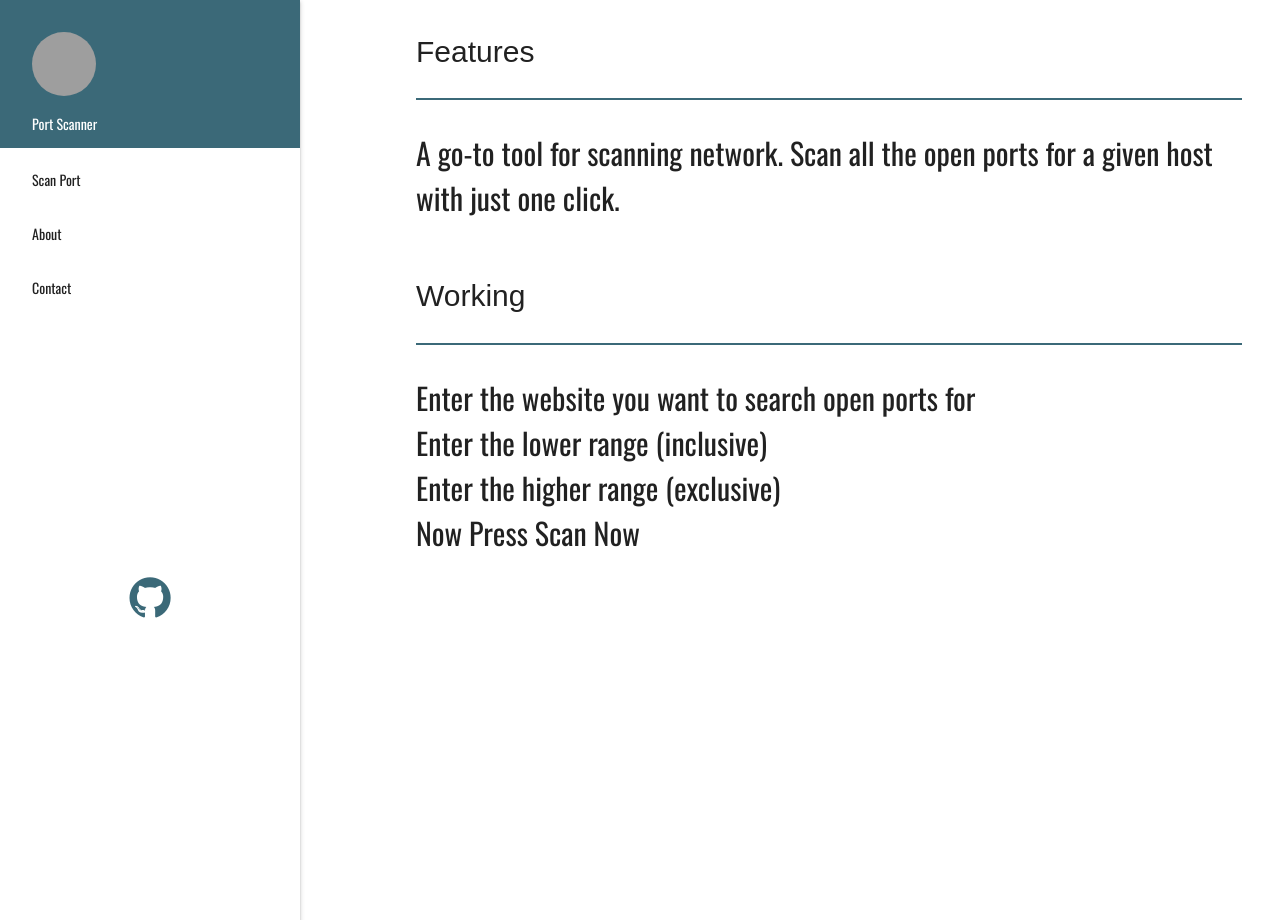
After one commit to vinitshahdeo/PortScanner, a Flask app: page /about in a window 1280 px wide. The commit adds this page. Run offline with Flask 2, Linux system fonts and the light colour scheme; some web fonts are replaced; grey boxes are pictures that could not be loaded.

Commit message:
added about.html

```diff
--- a/src/mainScanner.py
+++ b/src/mainScanner.py
@@ -18,6 +18,9 @@ app = Flask(__name__)
 def homepage():
     return render_template('index.html')
 
+@app.route('/about')
+def about():
+    return render_template('about.html')
 
 exc = getattr(builtins, "IOError", "FileNotFoundError")
 
--- /dev/null
+++ b/src/templates/about.html
@@ -0,0 +1,72 @@
+<!DOCTYPE html>
+<html>
+
+    <head>
+        <script src="https://ajax.googleapis.com/ajax/libs/jquery/3.5.1/jquery.min.js"></script>
+        <!--Import Google Icon Font-->
+        <link href="https://fonts.googleapis.com/icon?family=Material+Icons" rel="stylesheet">
+        <!--Import materialize.css-->
+        <link type="text/css" rel="stylesheet" href="static/css/materialize.min.css" media="screen,projection" />
+        <link rel="stylesheet" href="https://cdnjs.cloudflare.com/ajax/libs/materialize/1.0.0/css/materialize.min.css">
+        <link href="https://fonts.googleapis.com/css2?family=Montserrat&display=swap" rel="stylesheet">
+        <link rel="stylesheet"
+            href="https://cdnjs.cloudflare.com/ajax/libs/font-awesome/4.7.0/css/font-awesome.min.css">
+        <link rel="stylesheet" href="static\css\index.css">
+        <script src="https://cdnjs.cloudflare.com/ajax/libs/materialize/1.0.0/js/materialize.min.js"></script>
+
+        <script src="static\js\index.js" type="text/javascript"></script>
+
+        <!--Let browser know website is optimized for mobile-->
+        <meta name="viewport" content="width=device-width, initial-scale=1.0" />
+    </head>
+
+    <body>
+        <div id="navbar">
+            <ul class="sidenav sidenav-fixed">
+                <li>
+                    <div class="user-view">
+                        <div class="background" style="background-color:  #3b6978;">
+                            <!-- <img src="images/office.jpg"> -->
+                        </div>
+                        <a href="#user"><img class="circle"
+                                src="https://user-images.githubusercontent.com/51280276/110759236-660e5f80-8273-11eb-8ba5-35f5cdd13cc6.png"></a>
+                        <a href="#name"><span class="white-text name" style="padding-bottom: 5%;" class="navtitle">Port
+                                Scanner<br></span></a>
+                    </div>
+                </li>
+                <li><a href="/">Scan Port</a></li>
+                <li><a href="#">About</a></li>
+                <li><a href="#!">Contact</a></li>
+                <center>
+                    <a href="https://github.com/vinitshahdeo/PortScanner">
+                        <i class="fa fa-github" style=" font-size:48px; color:#3b6978">
+                        </i>
+                    </a>
+                </center>
+
+            </ul>
+
+            <script type="text/javascript" src="static/js/materialize.min.js"></script>
+        </div>
+        <div id="showpage">
+            <span id="showtitle">Features</span>
+            <div id="line"></div>
+            <div class="row">
+                <p>A go-to tool for scanning network. Scan all the open ports for a given host with just one click.</p>
+            </div>
+            <span id="showtitle">Working</span>
+            <div id="line"></div>
+            <ul>
+                <li>Enter the website you want to search open ports for</li>
+                <li>Enter the lower range (inclusive)</li>
+                <li>Enter the higher range (exclusive)</li>
+                <li>Now Press Scan Now</li>
+            </ul>
+        </div>
+
+
+
+
+    </body>
+
+</html>
--- a/src/templates/index.html
+++ b/src/templates/index.html
@@ -33,7 +33,7 @@
                 </div>
             </li>
             <li><a href="#!">Scan Port</a></li>
-            <li><a href="#!">About</a></li>
+            <li><a href="/about">About</a></li>
             <li><a href="#!">Contact</a></li>
             <center>
                 <a href="https://github.com/vinitshahdeo/PortScanner">
```
